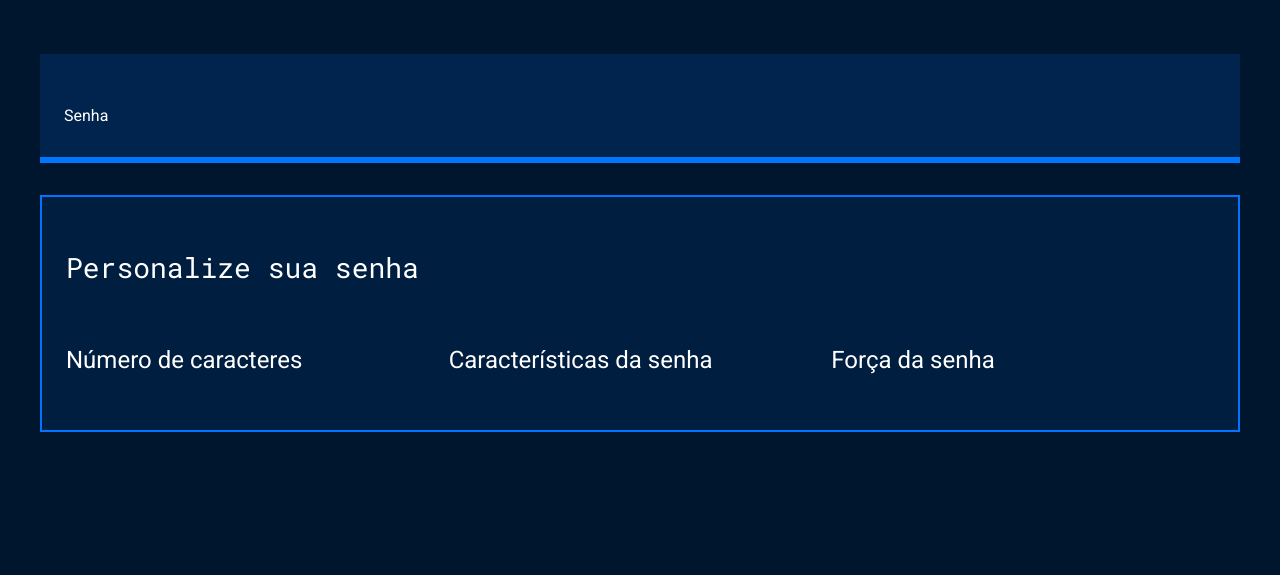
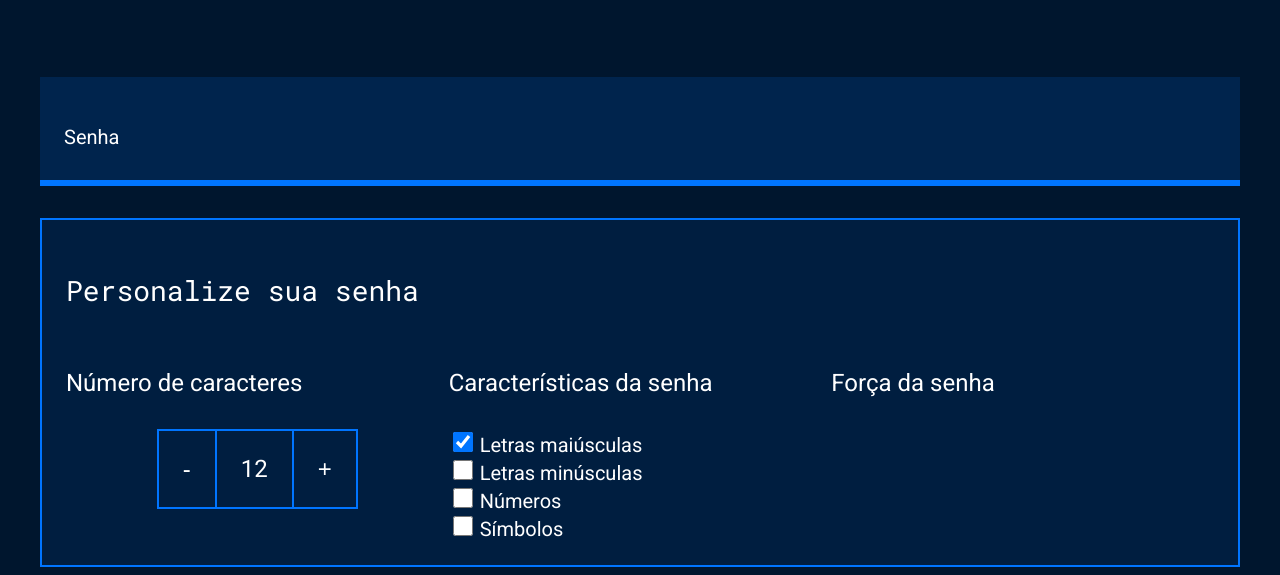
Before and after one commit to ismael2008123/GERADOR-DE-SENHAS-ISMAEL3A, a plain HTML site: page index.html in a window 1280 px wide. Shown: the part 249-824 px from the top of the page. Before the commit the page ends 800 px from the top, so only its background shows below. Drawn offline with Linux system fonts and the light colour scheme.

Commit message:
ate aula 2

```diff
--- a/INDEX.HTML
+++ b/index.html
@@ -4,7 +4,7 @@
 <head>
     <meta charset="UTF-8">
     <meta name="viewport" content="width=device-width, initial-scale=1.0">
-    <title>Gerador de senha</title>
+    <title>Gerador de senha - ismael</title>
     <link rel="stylesheet" href="style.css">
 </head>
 
@@ -24,10 +24,31 @@
             <div class="parametro-coluna__senha">
                 <div class="parametro-senha">
                     <h4 class="parametro-senha__titulo">Número de caracteres</h4>
+                    <div class="parametro-senha-botoes">
+                        <button class="parametro-senha__botao">-</button>
+                        <p class="parametro-senha__texto">12</p>
+                        <button class="parametro-senha__botao">+</button>
+                    </div>
                 </div>
-                <div class="parametro-senha">
-                    <h4 class="parametro-senha__titulo">Características da senha</h4>
-                </div>
+               <div class="parametro-senha">
+    <h4 class="parametro-senha__titulo">Características da senha</h4>
+    <div class="parametro-senha-checkbox">
+        <input name="maiusculo" type="checkbox" class="checkbox" checked>
+        <label for="maiusculo">Letras maiúsculas</label>
+    </div>
+    <div class="parametro-senha-checkbox">
+        <input name="minusculo" type="checkbox" class="checkbox">
+        <label for="minusculo">Letras minúsculas</label>
+    </div>
+    <div class="parametro-senha-checkbox">
+        <input name="numero" type="checkbox" class="checkbox">
+        <label for="numero">Números</label>
+    </div>
+    <div class="parametro-senha-checkbox">
+        <input name="simbolo" type="checkbox" class="checkbox">
+        <label for="simbolo">Símbolos</label>
+    </div>
+</div>
                 <div class="parametro-senha">
                     <h4 class="parametro-senha__titulo">Força da senha</h4>
                 </div>
--- a/Style.css
+++ b/style.css
@@ -1,6 +1,6 @@
 @import url('https://fonts.googleapis.com/css2?family=Roboto&family=Roboto+Mono&display=swap');
 
-:root{
+:root {
     --branco: white;
     --cor-de-fundo: #00162E;
     --fundo-senha: #00244D;
@@ -10,38 +10,38 @@
     --roboto-mono: 'Roboto Mono', monospace;
 }
 
-*{
+* {
     font-weight: 400;
 }
 
-body{
+body {
     color: var(--branco);
     background-color: var(--cor-de-fundo);
     font-family: var(--roboto);
 }
 
-.titulo-principal{
+.titulo-principal {
     font-family: var(--roboto-mono);
     font-size: 32px;
 }
 
-.titulo-secundario{
+.titulo-secundario {
     font-size: 24px;
 }
 
-.conteudo-titulo{
+.conteudo-titulo {
     text-align: center;
     margin-top: 80px;
 }
 
-.conteudo-senha{
+.conteudo-senha {
     margin-top: 80px;
     background: var(--fundo-senha);
     padding: 24px;
     border-bottom: 6px solid var(--borda);
 }
 
-#campo-senha{
+#campo-senha {
     background-color: var(--fundo-senha);
     border: none;
     color: var(--branco);
@@ -50,43 +50,73 @@ body{
     width: 70%;
 }
 
-#campo-senha:focus{
+#campo-senha:focus {
     outline: none;
 }
 
-.conteudo{
+.conteudo {
     max-width: 1200px;
     margin: 0 auto;
 }
 
-.parametro{
+.parametro {
     background-color: var(--fundo-texto);
     border: 2px solid var(--borda);
     margin-top: 32px;
     padding: 24px;
 }
 
-.parametro-titulo{
+.parametro-titulo {
     font-family: var(--roboto-mono);
     font-size: 28px;
 }
 
-.parametro-senha__titulo{
-    font-size:24px;
+.parametro-senha__titulo {
+    font-size: 24px;
 }
 
-.parametro-coluna__senha{
+.parametro-coluna__senha {
     display: flex;
     flex-direction: column;
     justify-content: center;
 }
-.parametro-senha{
+
+.parametro-senha {
     width: 50%;
     margin: 0 auto;
 }
 
+.parametro-senha-botoes {
+    display: flex;
+    justify-content: center;
+}
+
+.parametro-senha__botao {
+    background-color: var(--fundo-texto);
+    color: var(--branco);
+    border: 2px solid var(--borda);
+    padding: 24px;
+    font-size: 24px;
+    cursor: pointer;
+}
+
+.parametro-senha__texto {
+    padding: 24px;
+    border-top: 2px solid var(--borda);
+    border-bottom: 2px solid var(--borda);
+    margin: 0;
+    font-size: 24px;
+}
+label{
+    font-size: 20px;
+}
+.checkbox{
+    width: 20px;
+    height: 20px;
+    cursor: pointer;
+}
 @media screen and (min-width: 768px) {
-    .parametro-coluna__senha{
+    .parametro-coluna__senha {
         flex-direction: row;
     }
 }
```
Also changed, not shown: unlock.svg (renamed from unlock (1).svg).
